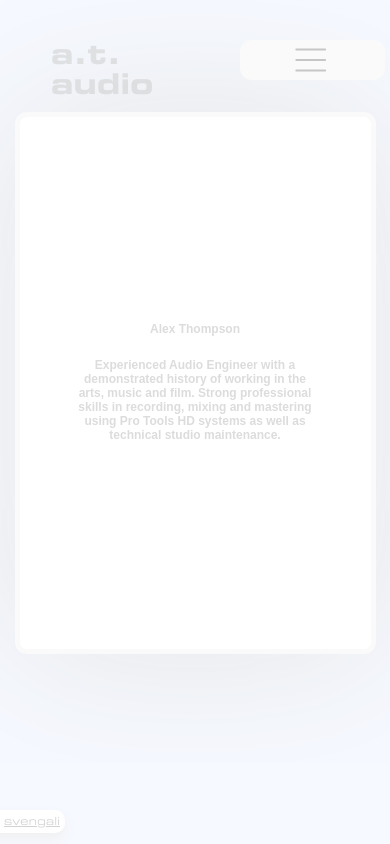
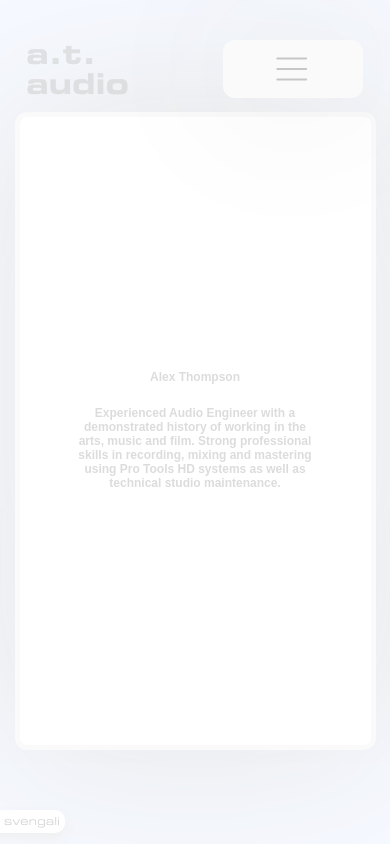
Before and after one commit to Peter-Luber/alexworld, a React (Create React App) app: page / in a window 390 px wide. Built offline with nearby package versions, Linux system fonts and the light colour scheme; the HTML template or start-up script is replaced by a standard one.

Commit message:
even more responsive fixes

```diff
--- a/src/App.css
+++ b/src/App.css
@@ -17,6 +17,7 @@ a {
   -moz-transition: 1s;
   transition: 1s;
   outline: none;
+  text-decoration: none;
 }
 
 a:hover,
@@ -56,3 +57,10 @@ h3:active {
   color: rgba(220, 220, 220, 1);
   filter: none;
 }
+
+@media (max-width: 350px) {
+  .page {
+    width: 90%;
+    margin: auto;
+  }
+}
--- a/src/App.js
+++ b/src/App.js
@@ -209,14 +209,14 @@ class App extends React.Component {
         console.log("opening menu");
         this.setState({
           menu: "flex",
-          height: "260px"
+          height: "270px"
         });
         return "flex";
       case "flex":
         console.log("closing menu");
         this.setState({
           menu: "none",
-          height: "40px"
+          height: "58px"
         });
         return "none";
       default:
--- a/src/components/container/Content.js
+++ b/src/components/container/Content.js
@@ -15,20 +15,31 @@ const ContentWrapper = styled.div`
   border-style: solid;
   margin-top: 112px;
   margin-left: 200px;
-  margin-right: 0px;
-  height: 70%;
+  margin-right: 4.4%;
   box-shadow: 0rem 0rem 10rem #e5e5e5;
   z-index: 5;
   overflow: visible;
 
-  @media (min-width: 768px) {
-    width: 74%;
+  @media (min-width: 768px) and (max-height: 644px) {
+    height: 448px;
+  }
+
+  @media (min-width: 768px) and (min-height: 644px) {
+    margin-bottom: 10px;
   }
 
   @media (max-width: 768px) {
     margin: auto;
     margin-top: 112px;
     width: 90%;
+  }
+
+  @media (max-width: 768px) and (max-height: 400px) {
+    height: 228px;
+  }
+
+  @media (max-width: 768px) and (min-height: 400px) {
+    margin-bottom: 10px;
   }
 `;
 
@@ -42,7 +53,11 @@ const ContentBox = styled.div`
   background-color: rgba(255, 255, 255, 0);
   margin: auto;
   outline: none;
+  overflow: hidden;
   z-index: 5;
+
+  @media (max-width: 350px) {
+    width: 90%;
   }
 `;
 
@@ -50,7 +65,7 @@ class Content extends React.Component {
   render() {
     return (
       <ContentWrapper id="Content">
-        <ContentBox id="contentBox" tabIndex="0">
+        <ContentBox id="contentBox" tabIndex="0" autofocus="true">
           {this.props.displaySwitch()}
         </ContentBox>
       </ContentWrapper>
--- a/src/components/container/NavBar.js
+++ b/src/components/container/NavBar.js
@@ -7,32 +7,32 @@ function NavBar(props) {
   const NavBarWrapper = styled.div`
     display: flex;
     flex-direction: column;
-    justify-content: flex-end;
+    justify-content: center;
     grid-area: 1 / 1 / 3 / 1;
-    align-items: start;
+    align-items: center;
     background-color: rgba(250, 250, 250, 1);
     border-radius: 12px;
-    padding: 5px;
-    height: 200px;
+    height: 210px;
     position: relative;
-    z-index: 6;
+    z-index: 10;
+    box-shadow: 0rem 0rem 10rem #e5e5e5;
 
     @media (min-width: 768px) {
       margin-top: 112px;
       margin-left: 32px;
-      height: 200px;
-      width: 130px;
+      height: 210px;
+      width: 140px;
     }
 
     @media (max-width: 768px) {
-      grid-area: 1 / 4 / 1 / 6;
+      grid-area: 1 / 3 / 1 / 6;
       justify-content: space-around;
       align-items: center;
       margin: auto;
       margin-top: 40px;
-      padding: 0px;
-      width: 145px;
-      height: 40px;
+      margin-right: 11.5%;
+      width: 140px;
+      height: 58px;
       height: ${props.height};
     }
   `;
@@ -43,17 +43,12 @@ function NavBar(props) {
     align-items: center;
     background-color: white;
     border-radius: 12px;
-    z-index: 6;
-
-    @media (min-width: 768px) {
-      width: 130px;
-      height: 200px;
-    }
+    z-index: 10;
+    width: 130px;
+    height: 200px;
 
     @media (max-width: 768px) {
       display: ${props.menuState};
-      width: 130px;
-      height: 200px;
     }
   `;
 
--- a/src/components/display/Burger.js
+++ b/src/components/display/Burger.js
@@ -6,8 +6,8 @@ const BurgerBox = styled.div`
   display: none;
   justify-content: center;
   align-items: center;
-  width: 100%;
-  height: 20px;
+  width: 48px;
+  height: 48px;
   background-color: rgba(235, 235, 235, 0);
 
   @media (max-width: 768px) {
--- a/src/components/display/Footer.js
+++ b/src/components/display/Footer.js
@@ -5,14 +5,22 @@ const FootWrapper = styled.div`
   grid-area: 1 / 1 / 5 / 2;
   display: flex;
   flex-direction: column;
-  justify-content: flex-end;
+  justify-content: flex-start;
   font-size: 0.7rem;
   color: rgba(214, 214, 214, 1);
-  z-index: 3;
+  background-color: rgba(255, 255, 255, 0);
+  height: 100vh;
+  z-index: 8;
+
+  @media (max-width: 768px) {
+    grid-area: 1/ 1 / 6 / 2;
+    justify-content: flex-end;
+  }
 `;
 
 const FootText = styled.p`
-  z-index: 10;
+  z-index: 8;
+  position: sticky;
   color: rgb(220, 220, 220);
   background-color: rgb(255, 255, 255);
   border-radius: 10px;
@@ -20,7 +28,10 @@ const FootText = styled.p`
   width: 150px;
   padding: 5px;
   margin-left: -95px;
+  margin-top: 350px;
   transition: 1s;
+  -webkit-transition: 1s;
+  -moz-transition: 1s;
   filter: drop-shadow(0px 6px 6px #F0F0F0);
 
   &:hover {
--- a/src/components/display/Header.js
+++ b/src/components/display/Header.js
@@ -3,7 +3,7 @@ import styled from "styled-components";
 
 const HeaderWrapper = styled.div`
   display: flex;
-  margin-left: 48px;
+  margin-left: 47px;
   margin-top: 30px;
   width: 100px;
   font-size: 0.9rem;
@@ -12,6 +12,10 @@ const HeaderWrapper = styled.div`
   color: rgba(206, 206, 206, 0.555);
   line-height: 10px;
   grid-area: 1 / 1 / 2 / 2;
+
+  @media (max-width: 768px) {
+    margin-left: 30%;
+  }
 `;
 
 const HBox = styled.div`
--- a/src/components/display/Link.js
+++ b/src/components/display/Link.js
@@ -16,6 +16,7 @@ const CustomButton = styled.button`
   -webkit-transition: 1s;
   -moz-transition: 1s;
   position: relative;
+  z-index: 10;
 
   &:hover,
   &:active {
--- a/src/index.css
+++ b/src/index.css
@@ -16,6 +16,7 @@ body {
   width: 100%;
   height: 100%;
   z-index: 1;
+  overflow: auto;
 }
 
 html {
```
